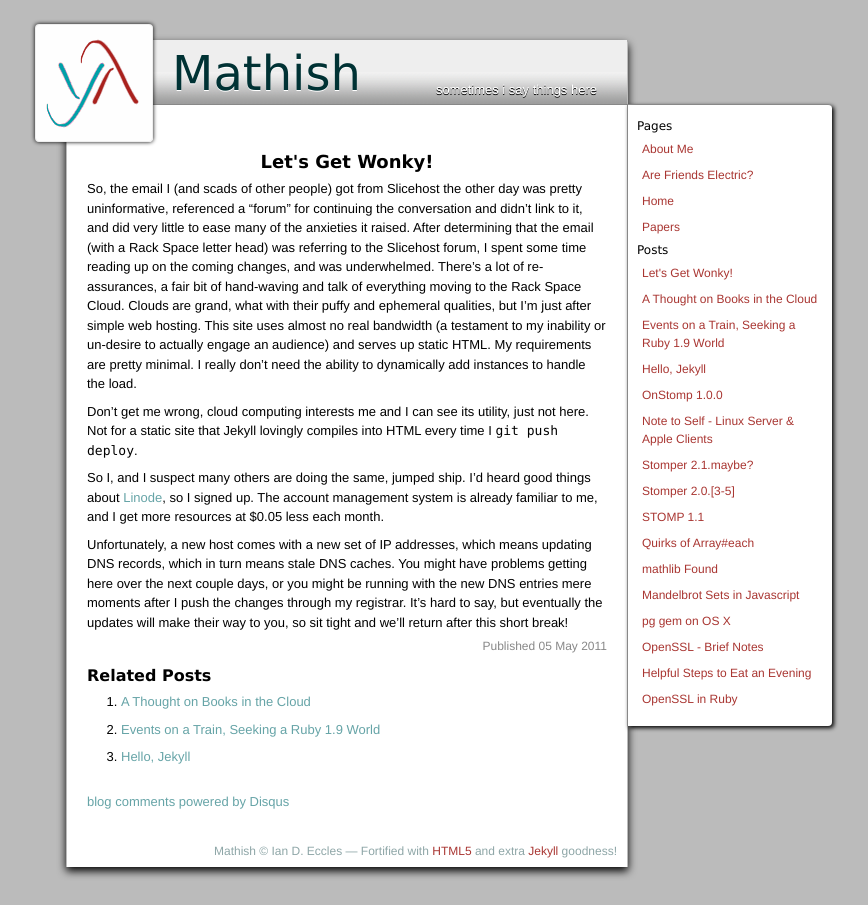
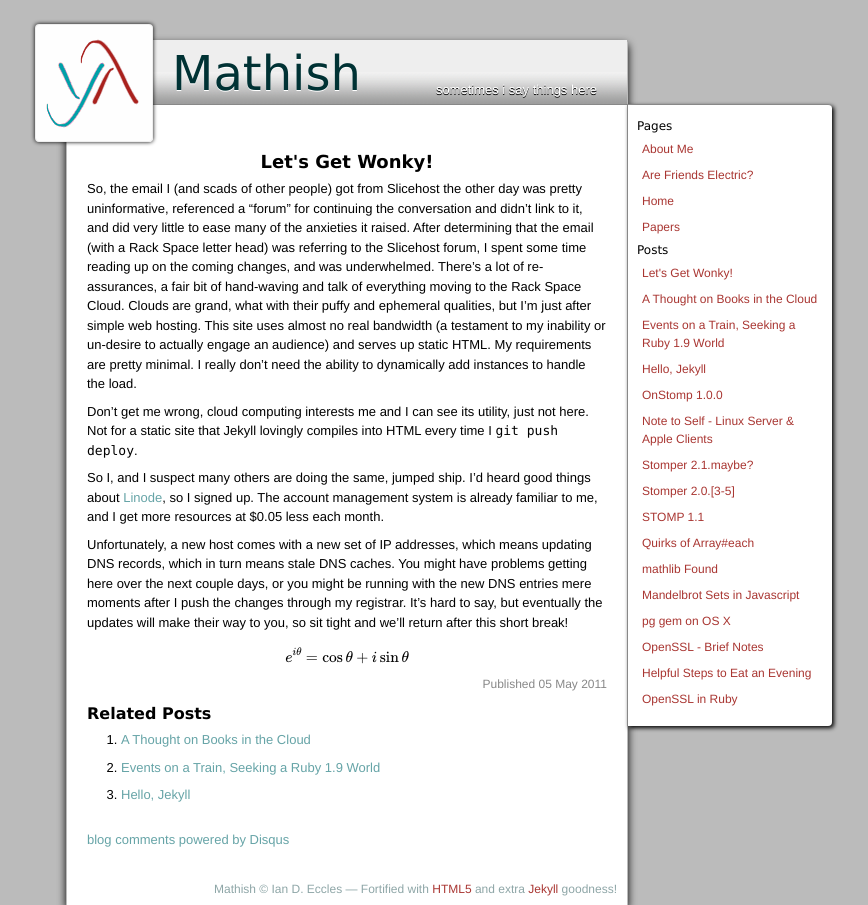
Before and after one commit to iande/mathish.com, a Jekyll site: the page built from _posts/2011-05-05-lets-get-wonky.md, in a window 1280 px wide. Shown: the whole page, without its empty margins (293-1161 px from the left). Built offline with Jekyll 4.4.1, drawn with Linux system fonts in a browser that asks for light colours; formulas are drawn with MathJax 3; comment, search, counter and statistics services are not loaded.

Commit message:
math now?

```diff
--- a/_posts/2011-05-05-lets-get-wonky.md
+++ b/_posts/2011-05-05-lets-get-wonky.md
@@ -30,3 +30,7 @@ problems getting here over the next couple days, or you might be running
 with the new DNS entries mere moments after I push the changes through my
 registrar.  It's hard to say, but eventually the updates will make their
 way to you, so sit tight and we'll return after this short break!
+
+{% math %}
+  e^{i\theta} = \cos\theta + i\sin\theta
+{% endmath %}
```
